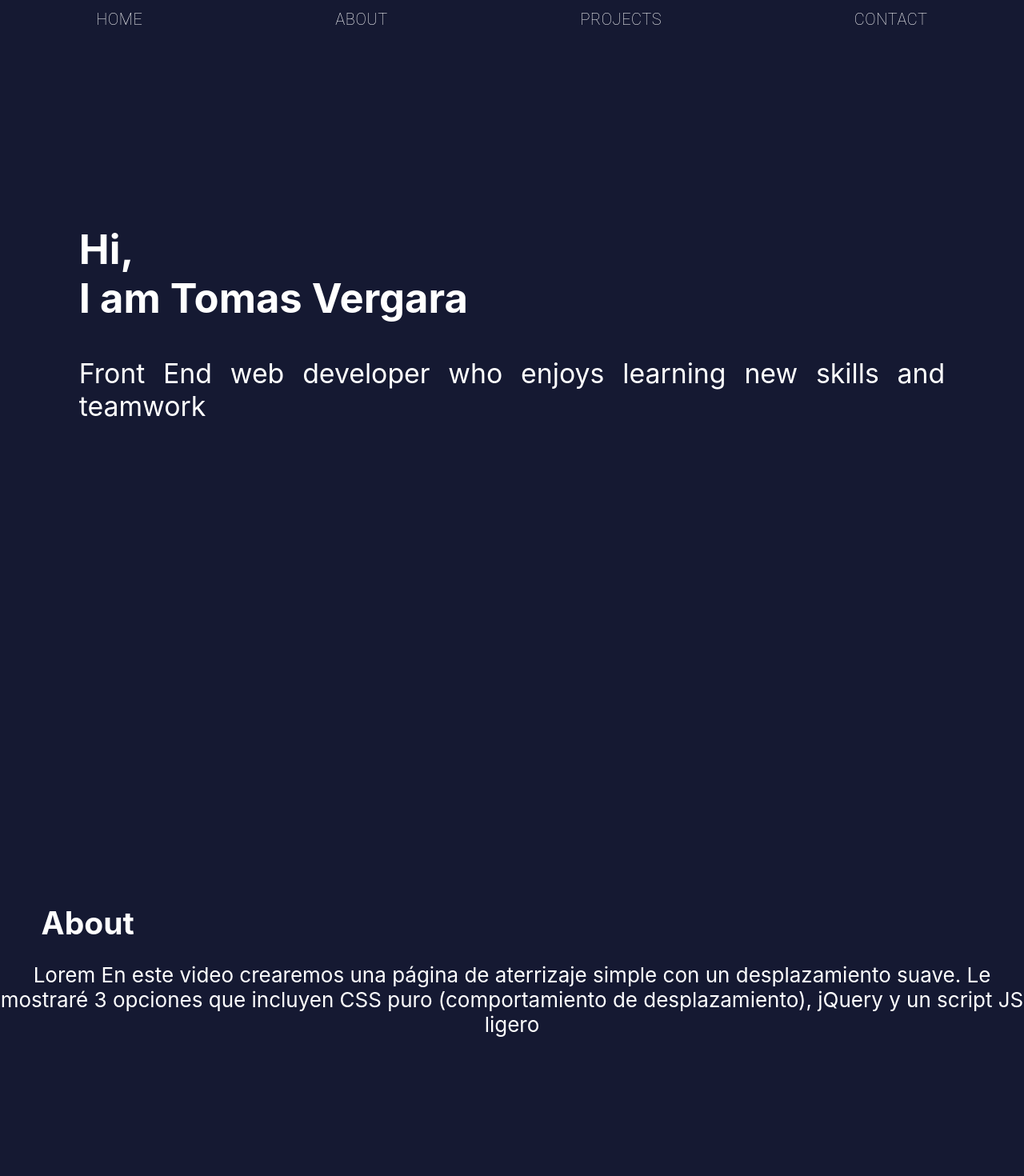
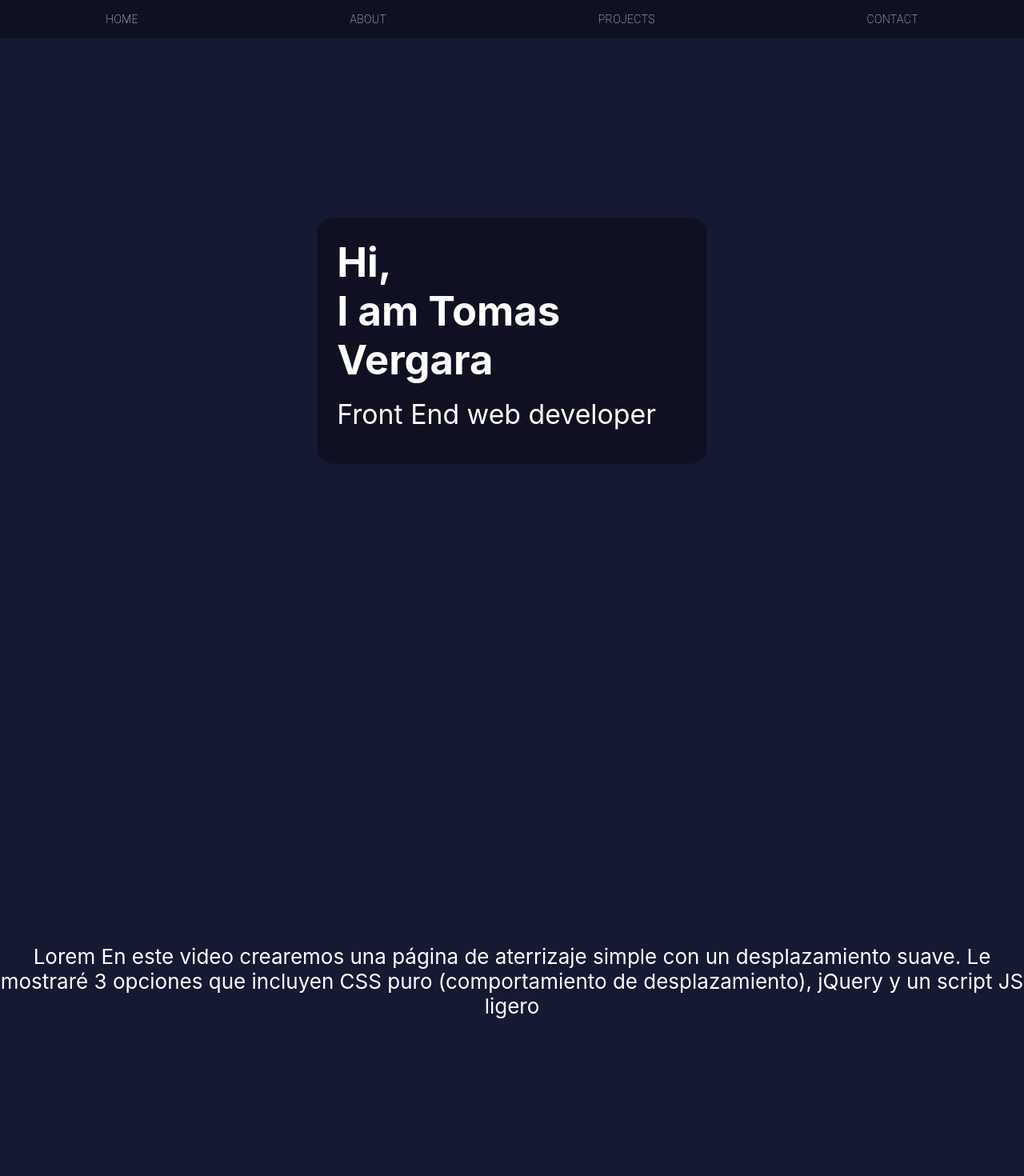
Before and after one commit to tomasVergara14/portfolio-tomas-vergara, a React (Create React App) app: page / in a window 1280 px wide. Shown: the top 1470 px of the page at 80% size. Built offline with nearby package versions, Linux system fonts and the light colour scheme.

Commit message:
cards home

```diff
--- a/package.json
+++ b/package.json
@@ -5,6 +5,7 @@
   "dependencies": {
     "@fontsource/roboto": "^4.5.0",
     "@material-ui/core": "^4.12.3",
+    "@material-ui/icons": "^4.11.2",
     "@material-ui/styles": "^4.11.4",
     "@testing-library/jest-dom": "^5.14.1",
     "@testing-library/react": "^11.2.7",
--- a/src/App.js
+++ b/src/App.js
@@ -9,16 +9,16 @@ function App() {
     <div className="App">
       <NavBar/>
       <div id="home">
-      <Pages id="home" body={<Home/>}/>
+        <Pages id="home" body={<Home/>}/>
       </div>
       <div id="about">
-        <Pages id="about" title="About" body="Lorem En este video crearemos una página de aterrizaje simple con un desplazamiento suave. Le mostraré 3 opciones que incluyen CSS puro (comportamiento de desplazamiento), jQuery y un script JS ligero" />
+        <Pages id="about"  body="Lorem En este video crearemos una página de aterrizaje simple con un desplazamiento suave. Le mostraré 3 opciones que incluyen CSS puro (comportamiento de desplazamiento), jQuery y un script JS ligero" />
       </div>
       <div id="projects">
-        <Pages id="projects" title="Projects" body="Como En este video crearemos una página de aterrizaje simple con un desplazamiento suave. Le mostraré 3 opciones que incluyen CSS puro (comportamiento de desplazamiento), jQuery y un script JS ligero" />
+        <Pages id="projects"  body="Como En este video crearemos una página de aterrizaje simple con un desplazamiento suave. Le mostraré 3 opciones que incluyen CSS puro (comportamiento de desplazamiento), jQuery y un script JS ligero" />
       </div>
       <div id="contact">
-        <Pages id="contact" title="Contact" body="Como estas En este video crearemos una página de aterrizaje simple con un desplazamiento suave. Le mostraré 3 opciones que incluyen CSS puro (comportamiento de desplazamiento), jQuery y un script JS ligero" />
+        <Pages id="contact"  body="Como estas En este video crearemos una página de aterrizaje simple con un desplazamiento suave. Le mostraré 3 opciones que incluyen CSS puro (comportamiento de desplazamiento), jQuery y un script JS ligero" />
       </div>
 
     </div>
--- a/src/Components/Elements/Buttons/ButtonNavBar.jsx
+++ b/src/Components/Elements/Buttons/ButtonNavBar.jsx
@@ -8,7 +8,6 @@ const ButtonNavBar = styled(Button)({
     border: 0,
     color: 'white',
     height: 48,
-    fontSize: 20,
     fontWeight:200,
     padding: '0 30px',
 })
--- a/src/Components/Elements/NavBar/NavBar.css
+++ b/src/Components/Elements/NavBar/NavBar.css
@@ -5,4 +5,5 @@
     display: flex;
     justify-content: space-around;
     width: 100%;
+    background-color: rgba(0, 0, 0,.3);
 }
--- a/src/Components/Pages/Home/Home.css
+++ b/src/Components/Pages/Home/Home.css
@@ -1,13 +1,17 @@
 .containerHomeBody{
-    margin: 0% 2%;
-    padding: 1em;
     display: flex;
     flex-direction: column;
-    text-align: justify;
+    text-align: left;
     font-size: 1.3em;
     height: 100%;
+    width: 100%;
 }
-.titleHome{
+.homeCard{
+    display: flex;
+    flex-direction: column;
+    padding: 5%;
+    border-radius: 5%;
+    background-color: rgba(0, 0, 0, .3);
 }
 .bodyHome{
     margin: 4% 0%;
--- a/src/Components/Pages/Home/Home.jsx
+++ b/src/Components/Pages/Home/Home.jsx
@@ -1,13 +1,21 @@
-import React from 'react'
+import React, {useState, useEffect} from 'react'
 
 import './Home.css'
 
 const Home = () => {
+
+    const [checked, setChecked]=useState(false)
+    useEffect(()=>{
+        setChecked(true)
+    },[checked])
+
     return (
         <div className="containerHomeBody">
-            <h2 className="titleHome">Hi,</h2>
-            <h2 className="titleHome">I am Tomas Vergara</h2>
-            <p className="bodyHome">Front End web developer who enjoys learning new skills and teamwork</p>
+                <div className="homeCard">
+                    <h2 className="titleHome">Hi,</h2>
+                    <h2 className="titleHome">I am Tomas Vergara</h2>
+                    <p className="bodyHome">Front End web developer </p>
+                </div>
         </div>
     )
 }
```
Also changed, not shown: 2 other files (tests, documents, lock files or other folders).
